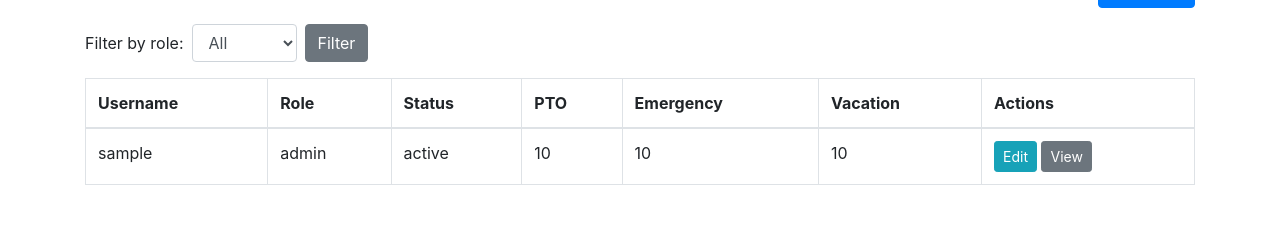
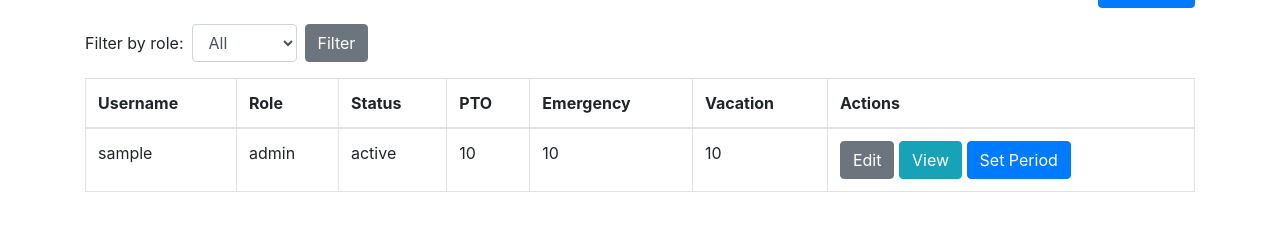
Before and after one commit to ChristopherStrom/PTO-Tracker, a Flask app: template templates/dashboard.html in a window 1280 px wide. Shown: the part 118-358 px from the top of the page. Run offline with Flask 3, Linux system fonts and the light colour scheme; the template is opened without the code that fills it: most values are stand-ins (such as "Sample title", 1, 10 or a date in 2020); parts of the project's set-up code (start-up, migrations or seed data) failed here and were passed over; some libraries are stand-ins or nearby versions.

Commit message:
Update dashboard.html

```diff
--- a/templates/dashboard.html
+++ b/templates/dashboard.html
@@ -38,8 +38,11 @@
             <td>{{ user_data.emergency_total }}</td>
             <td>{{ user_data.vacation_total }}</td>
             <td>
-                    <a href="{{ url_for('edit_user', user_id=user_data.user.id) }}" class="btn btn-sm btn-info">Edit</a>
-                    <a href="{{ url_for('view_user', user_id=user_data.user.id) }}" class="btn btn-sm btn-secondary">View</a>
+                <a href="{{ url_for('edit_user', user_id=user_data.user.id) }}" class="btn btn-secondary">Edit</a>
+                <a href="{{ url_for('view_user', user_id=user_data.user.id) }}" class="btn btn-info">View</a>
+                {% if not user_data.has_current_period %}
+                    <a href="{{ url_for('set_period', user_id=user_data.user.id) }}" class="btn btn-primary">Set Period</a>
+                {% endif %}
             </td>
         </tr>
         {% endfor %}
```
Lines whose indentation alone changed are shown as unchanged.
